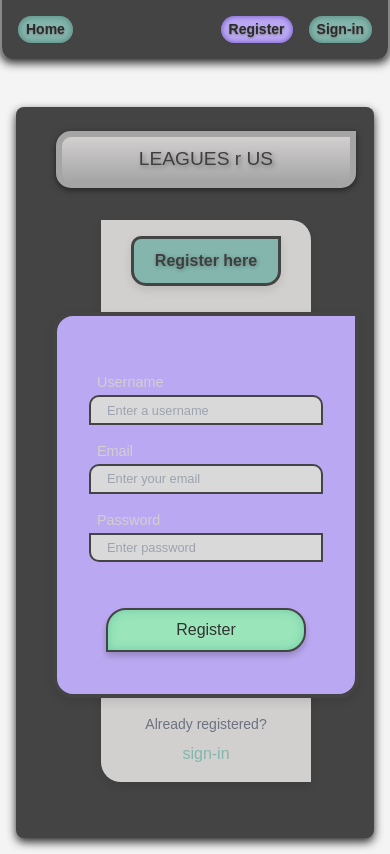
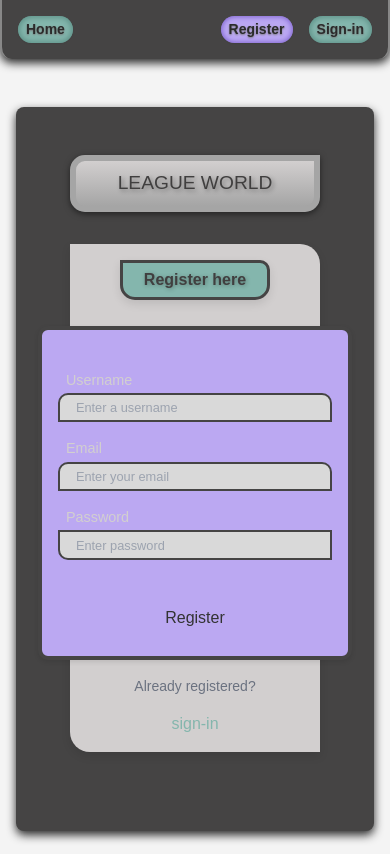
Before and after one commit to OGester/duels-mvp, a Next.js app: page /register in a window 390 px wide. Built offline with nearby package versions, Linux system fonts and the light colour scheme; no server answers.

Commit message:
working on responsivness on small screens

```diff
--- a/app/page.js
+++ b/app/page.js
@@ -1,5 +1,5 @@
 //import { Button } from "@/components/ui/button";
-import "./globals.css";
+//import "./globals.css";
 import { getUserFromSession } from "@/lib/auth";
 import "@/styles/navbar.css";
 import "@/styles/home.css";
@@ -11,14 +11,16 @@ export default async function Home() {
   return (
     <main className="main-container">
       <div className="title-container">
-        <h2 className="page-title">Leagues R Us</h2>
+        <h2 className="title">LEAGUE WORLD</h2>
       </div>
       <div className="landing-page">
         <div className="info-card">
-          <h2 className="info-title">What is Leagues r Us?</h2>
+          <div className="info-title-container">
+            <h2 className="info-title">Who are we?</h2>
+          </div>
           <div className="info-text-wrapper">
             <p className="info-text">
-              Leagues R Us wants to encourage interaction and playfulness
+              League World wants to encourage interaction and playfulness
               between players in a new way. Challenge friends, family, your
               local club nemesis, or random people all over the globe.
             </p>
--- a/app/profile-page/page.jsx
+++ b/app/profile-page/page.jsx
@@ -41,7 +41,7 @@ export default async function userPage() {
             <h2 className="page-title">Your Profile</h2>
           </div>
           <div className="profile-wrapper">
-            <div className="info-box">
+            <div className="profile-box">
               <div className="profile-header">
                 <img
                   src={profileBio?.profile_image_url}
--- a/components/RegisterForm.jsx
+++ b/components/RegisterForm.jsx
@@ -15,7 +15,7 @@ export default function SignUpForm() {
   return (
     <main className="main-container">
       <div className="title-container">
-        <h2 className="page-title">LEAGUES r US</h2>
+        <h2 className="page-title">LEAGUE WORLD</h2>
       </div>
       <div className="landing-page">
         <div className="form-card">
--- a/components/SignInForm.jsx
+++ b/components/SignInForm.jsx
@@ -12,7 +12,7 @@ export default function SignInForm() {
   return (
     <main className="main-container">
       <div className="title-container">
-        <h2 className="page-title">LEAGUES r US</h2>
+        <h2 className="page-title">LEAGUE WORLD</h2>
       </div>
       <div className="landing-page">
         <div className="form-card">
--- a/styles/home.css
+++ b/styles/home.css
@@ -15,39 +15,94 @@
   border: 6px solid #a5a5a5; /* Slightly darker gray for the border */
   border-radius: 15px 0 15px 15px; /* Rounded corners */
   padding: 10px; /* Space inside the container */
-  width: 50%;
+  width: 70%;
   max-width: 400px;
-  min-width: 300px; /* Ensure it doesn’t shrink too much */
-  margin: -4rem auto 2rem auto; /* Center horizontally and add spacing */
+  min-width: 250px; /* Ensure it doesn’t shrink too much */
+  margin: 1rem auto; /* Center horizontally with consistent spacing */
   text-align: center;
   box-shadow: 0 2px 6px rgba(3, 3, 3, 0.517);
-
   position: relative; /* Relative to parent container */
 }
 
-@media (min-width: 768px) {
-  .title-container {
-    margin-top: 1.5rem; /* Adjust margin for larger screens */
-  }
-}
-
 /* Page Title */
-.page-title {
+.title {
   font-size: 1.5rem; /* Responsive font size */
   color: #403f3f;
   text-shadow: 2px 2px 4px rgba(0, 0, 0, 0.337);
   white-space: nowrap; /* Prevent wrapping */
 }
+
+.info-title-container {
+  background-color: #84b6ad;
+  border: 3px solid #454444; /* Border color */
+  border-radius: 0 10px 15px 15px;
+  box-shadow: 0 4px 10px rgba(0, 0, 0, 0.1); /* Drop shadow */
+  width: 80%;
+  /*  padding: 5px; */
+  margin-bottom: 10px; /* Space between title container and form elements */
+  display: flex; /* Use flexbox to center content */
+  justify-content: center; /* Horizontally center */
+  align-items: center; /* Vertically center */
+  text-align: center; /* Ensure text is centered */
+}
+
+.info-title {
+  font-size: 1rem; /* Larger font */
+  font-weight: bold;
+  color: #403f3f; /* Darker text color */
+  text-align: center;
+  text-shadow: 1px 1px 4px rgba(0, 0, 0, 0.3); /* Subtle shadow */
+  margin-top: 1rem;
+}
+
 /* Responsive Adjustments */
 @media (max-width: 600px) {
   .title-container {
-    width: 80%; /* Expand width for smaller screens */
+    width: 70%; /* Expand width for smaller screens */
     margin-top: -2rem; /* Adjust vertical position */
     padding: 8px; /* Reduce padding for smaller screens */
   }
 
-  .page-title {
-    font-size: 1.2rem; /* Adjust text size for smaller screens */
+  .title {
+    font-size: 1.2rem; /* Slightly adjust font size for smaller screens */
+  }
+
+  .landing-page {
+    width: 100%; /* Full width for landing page */
+    max-width: 100%; /* Ensure no max-width limit */
+    gap: 1rem; /* Reduced gap for smaller screens */
+  }
+
+  .info-card {
+    width: 90%; /* Expand width to take up more space */
+    max-width: 100%; /* Ensure it doesn’t overflow */
+    min-height: auto; /* Allow height to adjust */
+    padding: 1rem; /* Adjust padding for smaller screens */
+    margin-bottom: 1rem;
+  }
+
+  .info-text {
+    padding: 1rem; /* Adjust padding for smaller screens */
+    border-radius: 10px; /* Slightly smaller border radius for a compact look */
+    max-width: calc(100% + 6rem);
+    margin-left: -3rem; /* Remove negative left margin */
+    margin-right: -3rem; /* Remove negative right margin */
+    box-shadow: 0 2px 5px rgba(0, 0, 0, 0.1); /* Reduce shadow for smaller screens */
+  }
+
+  /* Button adjustments */
+  .letsplay-button {
+    width: 120px; /* Adjust button width for smaller screens */
+    padding: 0.4rem 0.8rem;
+    font-size: 1rem; /* Adjust text size */
+  }
+
+  .register-button {
+    width: 120px; /* Adjust button width for smaller screens */
+    padding: 0.3rem 0.6rem;
+    font-size: 0.8rem; /* Smaller font size for better fit */
+    white-space: nowrap;
+    text-align: center;
   }
 }
 
@@ -67,7 +122,7 @@
   background-color: #d2cfcf;
   padding: 1rem;
   border-radius: 0 20px 0 20px;
-  width: 70%;
+  width: 90%;
   min-height: 400px; /* Sets a minimum height */
   box-shadow: 0 4px 10px rgba(0, 0, 0, 0.1);
   margin-bottom: 1rem;
@@ -103,13 +158,11 @@
   border-radius: 20px 0 20px 20px;
   border: 4px solid #454444;
   text-align: justify;
-  max-width: calc(100% + 8rem);
-  margin-left: -4rem;
-  margin-right: -4rem;
+  max-width: calc(100% + 6rem);
+  margin-left: -3rem;
+  margin-right: -3rem;
   box-shadow: 0 4px 10px rgba(0, 0, 0, 0.1);
   position: relative; /* Position the text box absolutely */
-  /*top: 40%;  Move it to the middle vertically */
-  /*transform: translateY(-60%);  Adjust for precise centering */
 }
 
 /* CTA Section */
--- a/styles/leagues.css
+++ b/styles/leagues.css
@@ -18,8 +18,8 @@
   padding: 10px; /* Space inside the container */
   width: 50%;
   max-width: 400px;
-  min-width: 300px; /* Ensure it doesn’t shrink too much */
-  margin: -4rem auto 2rem auto; /* Center horizontally and add spacing */
+  min-width: 250px; /* Ensure it doesn’t shrink too much */
+  margin: 1rem auto; /* Center horizontally with consistent spacing */
   text-align: center;
   box-shadow: 0 2px 6px rgba(3, 3, 3, 0.517);
   position: relative; /* Relative to parent container */
@@ -43,7 +43,7 @@
 @media (max-width: 600px) {
   .title-container {
     width: 80%; /* Expand width for smaller screens */
-    margin-top: -2rem; /* Adjust vertical position */
+    margin-bottom: -1rem; /* Adjust vertical position */
     padding: 8px; /* Reduce padding for smaller screens */
   }
 
@@ -85,7 +85,7 @@
   border: 3px solid #454444; /* Border color */
   border-radius: 20px 0px 15px 15px; /* Rounded corners */
   box-shadow: 0 4px 10px rgba(0, 0, 0, 0.1); /* Drop shadow */
-  width: 90%;
+  width: 100%;
   padding: 10px; /* Padding inside the container */
   margin-top: 10px;
   margin-bottom: 10px; /* Space between title container and form elements */
--- a/styles/profile.css
+++ b/styles/profile.css
@@ -17,7 +17,7 @@
   padding: 10px; /* Space inside the container */
   width: 50%;
   max-width: 400px;
-  min-width: 300px; /* Ensure it doesn’t shrink too much */
+  min-width: 250px; /* Ensure it doesn’t shrink too much */
   margin: -4rem auto 2rem auto; /* Center horizontally and add spacing */
   text-align: center;
   box-shadow: 0 2px 6px rgba(3, 3, 3, 0.517);
@@ -42,14 +42,14 @@
 /* Responsive Adjustments */
 @media (max-width: 600px) {
   .title-container {
-    width: 80%; /* Expand width for smaller screens */
-    margin-top: -2rem; /* Adjust vertical position */
-    padding: 8px; /* Reduce padding for smaller screens */
+    width: 70%; /* Ensure title container fills screen width */
+    margin-top: -2rem;
+    padding: 8px;
   }
+}
 
-  .page-title {
-    font-size: 1.2rem; /* Adjust text size for smaller screens */
-  }
+.page-title {
+  font-size: 1.2rem; /* Adjust text size for smaller screens */
 }
 
 .username {
@@ -123,7 +123,7 @@
 }
 
 /* Info Text */
-.info-box {
+.profile-box {
   display: flex;
   flex-direction: column;
   justify-content: center;
@@ -307,7 +307,7 @@
   color: #333; /* Dark gray text */
   padding: 0.5rem 1rem;
   margin-bottom: 2rem;
-  width: 200px;
+  width: 150px;
   border: 2px solid #454444; /* Light gray border */
   border-radius: 0px 20px 20px 20px; /* Fully rounded */
   box-shadow: 0 4px 6px rgba(0, 0, 0, 0.2),
--- a/styles/register.css
+++ b/styles/register.css
@@ -8,27 +8,19 @@
   padding: 1rem;
   margin-top: 1rem;
 }
-
-/* Title Container */
+/* title container */
 .title-container {
   background-image: linear-gradient(to bottom, #d2cfcf, #a5a5a5);
-  border: 6px solid #a5a5a5; /* Slightly darker gray for the border */
-  border-radius: 15px 0 15px 15px; /* Rounded corners */
-  padding: 10px; /* Space inside the container */
-  width: 50%;
+  border: 6px solid #a5a5a5;
+  border-radius: 15px 0 15px 15px;
+  padding: 10px;
+  width: 70%; /* Make it almost full-width on small screens */
   max-width: 400px;
-  min-width: 300px; /* Ensure it doesn’t shrink too much */
-  margin: -4rem auto 2rem auto; /* Center horizontally and add spacing */
+  min-width: 250px; /* Ensure it doesn’t shrink too much */
+  margin: 1rem auto; /* Center horizontally with consistent spacing */
   text-align: center;
   box-shadow: 0 2px 6px rgba(3, 3, 3, 0.517);
-
-  position: relative; /* Relative to parent container */
-}
-
-@media (min-width: 768px) {
-  .title-container {
-    margin-top: 1.5rem; /* Adjust margin for larger screens */
-  }
+  position: relative;
 }
 
 /* Page Title */
@@ -39,17 +31,22 @@
   white-space: nowrap; /* Prevent wrapping */
 }
 
-/* Responsive Adjustments */
 @media (max-width: 600px) {
   .title-container {
-    width: 80%; /* Expand width for smaller screens */
-    margin-top: -2rem; /* Adjust vertical position */
-    padding: 8px; /* Reduce padding for smaller screens */
+    width: 70%; /* Ensure title container fills screen width */
+    margin-top: -2rem;
+    padding: 8px;
   }
 
-  .page-title {
-    font-size: 1.2rem; /* Adjust text size for smaller screens */
+  .form-card {
+    width: 70%; /* Ensure form card adapts to smaller screens */
+    min-height: auto; /* Let height adjust dynamically */
+    max-width: auto;
   }
+}
+
+.page-title {
+  font-size: 1.2rem; /* Adjust text size for smaller screens */
 }
 
 /* Landing Page */
@@ -63,29 +60,31 @@
   gap: 1.5rem;
 }
 
-/* Info Card */
+/* light background card */
 .form-card {
   background-color: #d2cfcf;
   padding: 1rem;
   border-radius: 0 20px 0 20px;
-  width: 70%;
-  min-height: 400px; /* Sets a minimum height */
+  width: 90%; /* Use responsive width */
+  max-width: 400px; /* Cap the width for larger screens */
+  min-height: 400px;
   box-shadow: 0 4px 10px rgba(0, 0, 0, 0.1);
-  margin-bottom: 1rem;
+  margin: 1rem auto; /* Center horizontally */
   display: flex;
-  flex-direction: column; /* Ensure child elements stack vertically */
-  justify-content: center; /* Distribute space for content */
+  flex-direction: column;
+  justify-content: center;
   align-items: center;
+  gap: 1rem;
   position: relative;
-  gap: 1rem;
 }
+
 .form-title-container {
   background-color: #84b6ad;
   border: 3px solid #454444; /* Border color */
-  border-radius: 10px 0 15px 15px;
+  border-radius: 0 10px 15px 15px;
   box-shadow: 0 4px 10px rgba(0, 0, 0, 0.1); /* Drop shadow */
   width: 150px;
-  padding: 10px; /* Padding inside the container */
+  padding: 5px; /* Padding inside the container */
   margin-bottom: 10px; /* Space between title container and form elements */
   display: flex; /* Use flexbox to center content */
   justify-content: center; /* Horizontally center */
@@ -126,6 +125,18 @@
   position: relative; /* Position the text box absolutely */
 }
 
+@media screen and (max-width: 600px) {
+  .form-box {
+    flex-direction: column; /* Stack the elements vertically */
+    padding: 1rem; /* Adjust padding for smaller screens */
+    border-radius: 10px; /* Reduce border-radius for a more compact look */
+    max-width: calc(100% + 6rem);
+    margin-left: -3rem; /* Remove negative left margin */
+    margin-right: -3rem; /* Remove negative right margin */
+    box-shadow: 0 2px 5px rgba(0, 0, 0, 0.1); /* Reduce shadow for smaller screens */
+  }
+}
+
 /* Form inside the existing box */
 .form {
   display: flex;
@@ -150,16 +161,6 @@
   padding-left: 0.5rem;
 }
 
-.username-input {
-  background-color: #d9d9d9; /* Input background color */
-  border: 2px solid #454444; /* Input border color */
-  color: #333; /* Text color */
-  padding: 0.2rem 1rem; /* Space inside the input */
-  border-radius: 10px 10px 0px 0px; /* Slightly rounded corners */
-  font-size: 0.8rem; /* Input text size */
-  outline: none; /* Remove default outline */
-  transition: border-color 0.3s ease; /* Smooth focus transition */
-}
 /* Style the inputs */
 .email-input {
   background-color: #d9d9d9; /* Input background color */
@@ -172,6 +173,16 @@
   transition: border-color 0.3s ease; /* Smooth focus transition */
 }
 /* Style the inputs */
+.username-input {
+  background-color: #d9d9d9; /* Input background color */
+  border: 2px solid #454444; /* Input border color */
+  color: #333; /* Text color */
+  padding: 0.2rem 1rem; /* Space inside the input */
+  border-radius: 10px 10px 0px 0px; /* Slightly rounded corners */
+  font-size: 0.8rem; /* Input text size */
+  outline: none; /* Remove default outline */
+  transition: border-color 0.3s ease; /* Smooth focus transition */
+}
 .password-input {
   background-color: #d9d9d9; /* Input background color */
   border: 2px solid #454444; /* Input border color */
@@ -193,12 +204,13 @@
 .cta-section {
   display: flex;
   flex-direction: column;
-  gap: 0.5rem;
+  gap: 1rem;
   justify-content: center;
   align-items: center;
   margin-top: 1rem;
   width: 100%;
 }
+
 .button-container {
   display: flex;
   justify-content: center; /* Center the button horizontally */
@@ -207,13 +219,13 @@
 }
 
 /* Rounded Button */
-.sign-up-button {
+.sign-in-button {
   background-color: #9ae5b9; /* Teal color */
   color: #333; /* Dark gray text */
-  padding: 0.5rem 1rem;
-  width: 200px;
+  padding: 0.2rem 0.8rem;
+  width: 150px;
   border: 2px solid #454444; /* Light gray border */
-  border-radius: 20px 20px 20px 0; /* Fully rounded */
+  border-radius: 0px 20px 20px 20px; /* Fully rounded */
   box-shadow: 0 4px 6px rgba(0, 0, 0, 0.2),
     inset 0 0 10px rgba(60, 173, 152, 0.464); /* Drop shadow */
   text-decoration: none;
@@ -221,7 +233,7 @@
   transition: background-color 0.3s ease;
 }
 
-.sign-up-button:hover {
+.sign-in-button:hover {
   background-color: #008080; /* Darker teal for hover */
 }
 
--- a/styles/signIn.css
+++ b/styles/signIn.css
@@ -8,27 +8,19 @@
   padding: 1rem;
   margin-top: 1rem;
 }
-
-/* Title Container */
+/* title container */
 .title-container {
   background-image: linear-gradient(to bottom, #d2cfcf, #a5a5a5);
-  border: 6px solid #a5a5a5; /* Slightly darker gray for the border */
-  border-radius: 15px 0 15px 15px; /* Rounded corners */
-  padding: 10px; /* Space inside the container */
-  width: 50%;
+  border: 6px solid #a5a5a5;
+  border-radius: 15px 0 15px 15px;
+  padding: 10px;
+  width: 70%; /* Make it almost full-width on small screens */
   max-width: 400px;
-  min-width: 300px; /* Ensure it doesn’t shrink too much */
-  margin: -4rem auto 2rem auto; /* Center horizontally and add spacing */
+  min-width: 250px; /* Ensure it doesn’t shrink too much */
+  margin: 1rem auto; /* Center horizontally with consistent spacing */
   text-align: center;
   box-shadow: 0 2px 6px rgba(3, 3, 3, 0.517);
-
-  position: relative; /* Relative to parent container */
-}
-
-@media (min-width: 768px) {
-  .title-container {
-    margin-top: 1.5rem; /* Adjust margin for larger screens */
-  }
+  position: relative;
 }
 
 /* Page Title */
@@ -39,17 +31,22 @@
   white-space: nowrap; /* Prevent wrapping */
 }
 
-/* Responsive Adjustments */
 @media (max-width: 600px) {
   .title-container {
-    width: 80%; /* Expand width for smaller screens */
-    margin-top: -2rem; /* Adjust vertical position */
-    padding: 8px; /* Reduce padding for smaller screens */
+    width: 70%; /* Ensure title container fills screen width */
+    margin-top: -2rem;
+    padding: 8px;
   }
 
-  .page-title {
-    font-size: 1.2rem; /* Adjust text size for smaller screens */
+  .form-card {
+    width: 70%; /* Ensure form card adapts to smaller screens */
+    min-height: auto; /* Let height adjust dynamically */
+    max-width: auto;
   }
+}
+
+.page-title {
+  font-size: 1.2rem; /* Adjust text size for smaller screens */
 }
 
 /* Landing Page */
@@ -63,21 +60,22 @@
   gap: 1.5rem;
 }
 
-/* Info Card */
+/* light background card */
 .form-card {
   background-color: #d2cfcf;
   padding: 1rem;
   border-radius: 0 20px 0 20px;
-  width: 70%;
-  min-height: 400px; /* Sets a minimum height */
+  width: 90%; /* Use responsive width */
+  max-width: 400px; /* Cap the width for larger screens */
+  min-height: 400px;
   box-shadow: 0 4px 10px rgba(0, 0, 0, 0.1);
-  margin-bottom: 1rem;
+  margin: 1rem auto; /* Center horizontally */
   display: flex;
-  flex-direction: column; /* Ensure child elements stack vertically */
-  justify-content: center; /* Distribute space for content */
+  flex-direction: column;
+  justify-content: center;
   align-items: center;
+  gap: 1rem;
   position: relative;
-  gap: 1rem;
 }
 
 .form-title-container {
@@ -125,6 +123,18 @@
   margin-right: -4rem;
   box-shadow: 0 4px 10px rgba(0, 0, 0, 0.1);
   position: relative; /* Position the text box absolutely */
+}
+
+@media screen and (max-width: 600px) {
+  .form-box {
+    flex-direction: column; /* Stack the elements vertically */
+    padding: 1rem; /* Adjust padding for smaller screens */
+    border-radius: 10px; /* Reduce border-radius for a more compact look */
+    max-width: calc(100% + 6rem);
+    margin-left: -3rem; /* Remove negative left margin */
+    margin-right: -3rem; /* Remove negative right margin */
+    box-shadow: 0 2px 5px rgba(0, 0, 0, 0.1); /* Reduce shadow for smaller screens */
+  }
 }
 
 /* Form inside the existing box */
```
